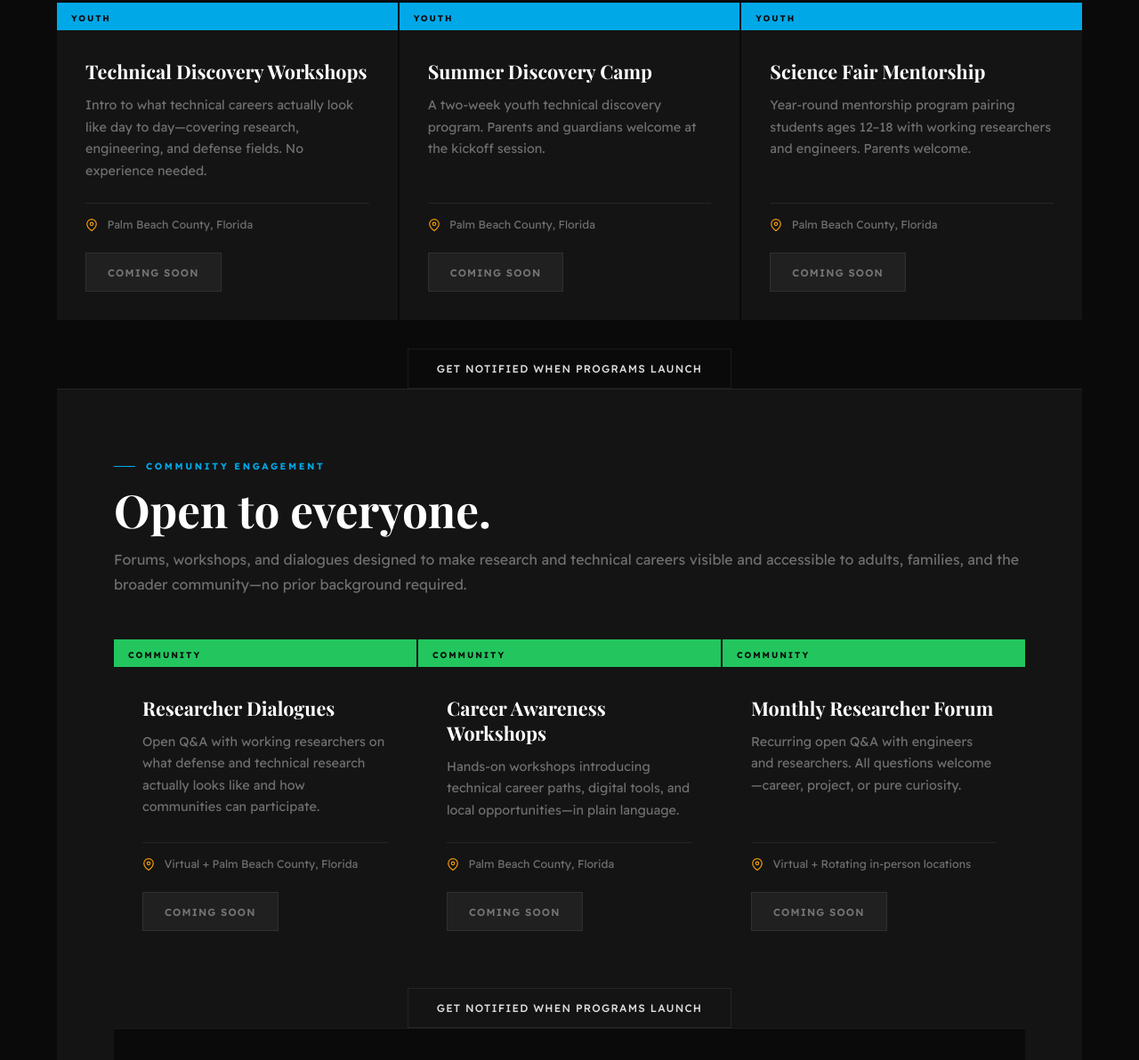
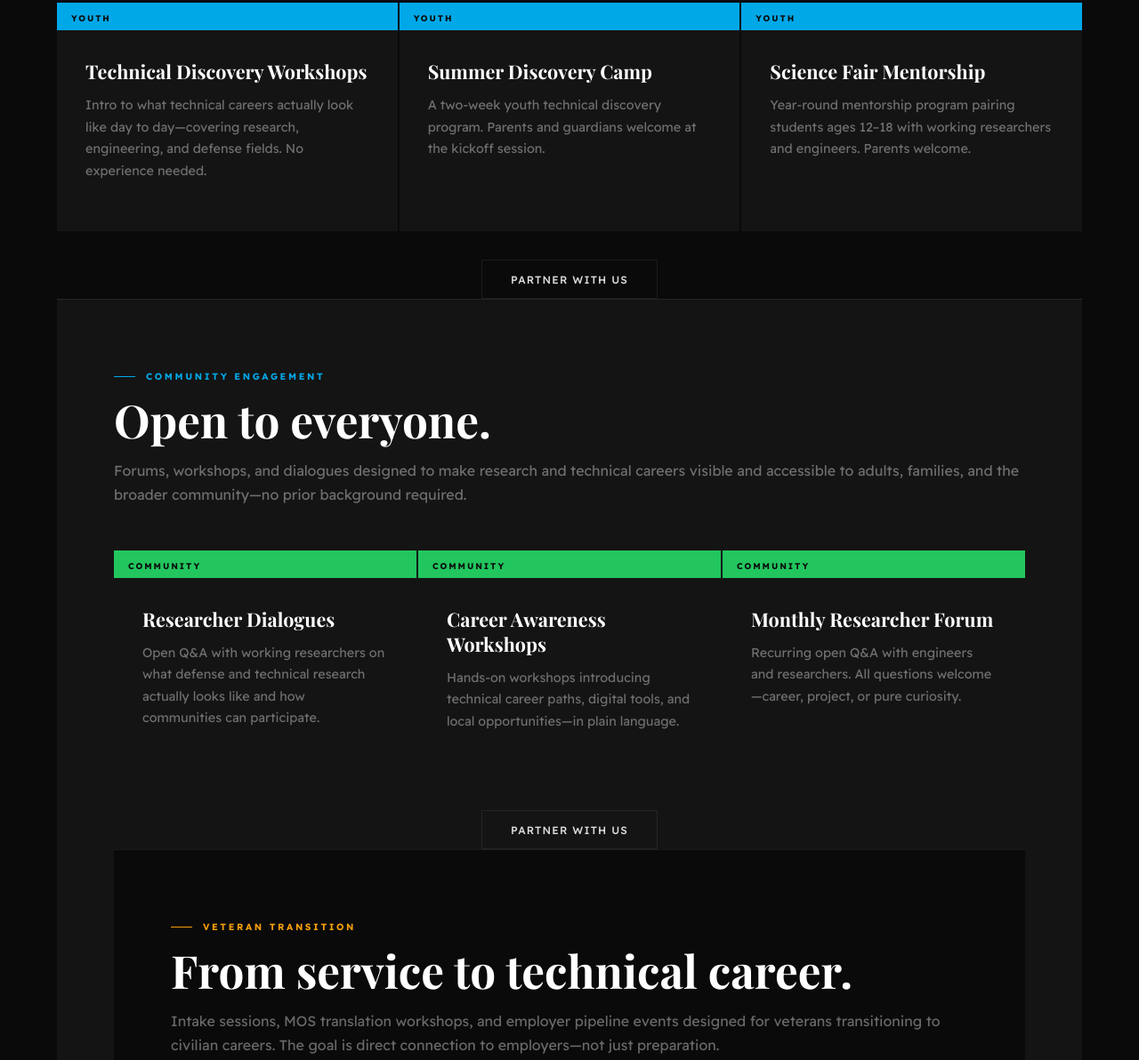
Before and after one commit to Latarence/signals-institute, a website: page events.html in a window 1280 px wide. Shown: the part 694-1886 px from the top of the page at 89% size. Drawn offline with nearby package versions, Linux system fonts and the light colour scheme; a web font is replaced by a local one.

Commit message:
refactor: simplify events page - remove location icons, coming soon buttons, update CTAs to partner with us

```diff
--- a/events.html
+++ b/events.html
@@ -83,16 +83,6 @@
         <div class="event-card-content">
           <h3>Technical Discovery Workshops</h3>
           <p>Intro to what technical careers actually look like day to day—covering research, engineering, and defense fields. No experience needed.</p>
-          <div class="event-card-details">
-            <div class="event-detail">
-              <svg width="14" height="14" viewBox="0 0 24 24" fill="none" stroke="currentColor" stroke-width="2">
-                <path d="M21 10c0 7-9 13-9 13s-9-6-9-13a9 9 0 0 1 18 0z"></path>
-                <circle cx="12" cy="10" r="3"></circle>
-              </svg>
-              <span>Palm Beach County, Florida</span>
-            </div>
-          </div>
-          <button class="btn-disabled" disabled>Coming soon</button>
         </div>
       </div>
 
@@ -101,16 +91,6 @@
         <div class="event-card-content">
           <h3>Summer Discovery Camp</h3>
           <p>A two-week youth technical discovery program. Parents and guardians welcome at the kickoff session.</p>
-          <div class="event-card-details">
-            <div class="event-detail">
-              <svg width="14" height="14" viewBox="0 0 24 24" fill="none" stroke="currentColor" stroke-width="2">
-                <path d="M21 10c0 7-9 13-9 13s-9-6-9-13a9 9 0 0 1 18 0z"></path>
-                <circle cx="12" cy="10" r="3"></circle>
-              </svg>
-              <span>Palm Beach County, Florida</span>
-            </div>
-          </div>
-          <button class="btn-disabled" disabled>Coming soon</button>
         </div>
       </div>
 
@@ -119,22 +99,12 @@
         <div class="event-card-content">
           <h3>Science Fair Mentorship</h3>
           <p>Year-round mentorship program pairing students ages 12–18 with working researchers and engineers. Parents welcome.</p>
-          <div class="event-card-details">
-            <div class="event-detail">
-              <svg width="14" height="14" viewBox="0 0 24 24" fill="none" stroke="currentColor" stroke-width="2">
-                <path d="M21 10c0 7-9 13-9 13s-9-6-9-13a9 9 0 0 1 18 0z"></path>
-                <circle cx="12" cy="10" r="3"></circle>
-              </svg>
-              <span>Palm Beach County, Florida</span>
-            </div>
-          </div>
-          <button class="btn-disabled" disabled>Coming soon</button>
         </div>
       </div>
     </div>
 
     <div style="margin-top:2rem; text-align:center;">
-      <a class="btn-ghost" href="contribute.html">Get notified when programs launch</a>
+      <a class="btn-ghost" href="contact.html">Partner with us</a>
     </div>
 
 <!-- COMMUNITY EVENTS -->
@@ -154,16 +124,6 @@
         <div class="event-card-content">
           <h3>Researcher Dialogues</h3>
           <p>Open Q&amp;A with working researchers on what defense and technical research actually looks like and how communities can participate.</p>
-          <div class="event-card-details">
-            <div class="event-detail">
-              <svg width="14" height="14" viewBox="0 0 24 24" fill="none" stroke="currentColor" stroke-width="2">
-                <path d="M21 10c0 7-9 13-9 13s-9-6-9-13a9 9 0 0 1 18 0z"></path>
-                <circle cx="12" cy="10" r="3"></circle>
-              </svg>
-              <span>Virtual + Palm Beach County, Florida</span>
-            </div>
-          </div>
-          <button class="btn-disabled" disabled>Coming soon</button>
         </div>
       </div>
 
@@ -172,16 +132,6 @@
         <div class="event-card-content">
           <h3>Career Awareness Workshops</h3>
           <p>Hands-on workshops introducing technical career paths, digital tools, and local opportunities—in plain language.</p>
-          <div class="event-card-details">
-            <div class="event-detail">
-              <svg width="14" height="14" viewBox="0 0 24 24" fill="none" stroke="currentColor" stroke-width="2">
-                <path d="M21 10c0 7-9 13-9 13s-9-6-9-13a9 9 0 0 1 18 0z"></path>
-                <circle cx="12" cy="10" r="3"></circle>
-              </svg>
-              <span>Palm Beach County, Florida</span>
-            </div>
-          </div>
-          <button class="btn-disabled" disabled>Coming soon</button>
         </div>
       </div>
 
@@ -190,22 +140,12 @@
         <div class="event-card-content">
           <h3>Monthly Researcher Forum</h3>
           <p>Recurring open Q&amp;A with engineers and researchers. All questions welcome—career, project, or pure curiosity.</p>
-          <div class="event-card-details">
-            <div class="event-detail">
-              <svg width="14" height="14" viewBox="0 0 24 24" fill="none" stroke="currentColor" stroke-width="2">
-                <path d="M21 10c0 7-9 13-9 13s-9-6-9-13a9 9 0 0 1 18 0z"></path>
-                <circle cx="12" cy="10" r="3"></circle>
-              </svg>
-              <span>Virtual + Rotating in-person locations</span>
-            </div>
-          </div>
-          <button class="btn-disabled" disabled>Coming soon</button>
         </div>
       </div>
     </div>
 
     <div style="margin-top:2rem; text-align:center;">
-      <a class="btn-ghost" href="contribute.html">Get notified when programs launch</a>
+      <a class="btn-ghost" href="contact.html">Partner with us</a>
     </div>
 
 <!-- VETERAN EVENTS -->
@@ -225,16 +165,6 @@
         <div class="event-card-content">
           <h3>Veteran Pathway Intake</h3>
           <p>Intake walkthrough, MOS translation examples, and overview of our employer pipeline. Bring your DD-214.</p>
-          <div class="event-card-details">
-            <div class="event-detail">
-              <svg width="14" height="14" viewBox="0 0 24 24" fill="none" stroke="currentColor" stroke-width="2">
-                <path d="M21 10c0 7-9 13-9 13s-9-6-9-13a9 9 0 0 1 18 0z"></path>
-                <circle cx="12" cy="10" r="3"></circle>
-              </svg>
-              <span>Palm Beach County, Florida</span>
-            </div>
-          </div>
-          <button class="btn-disabled" disabled>Coming soon</button>
         </div>
       </div>
 
@@ -243,16 +173,6 @@
         <div class="event-card-content">
           <h3>Defense &amp; Technical Careers Workshop</h3>
           <p>Exploring defense and technical career pathways. Translation of military experience to civilian technical roles.</p>
-          <div class="event-card-details">
-            <div class="event-detail">
-              <svg width="14" height="14" viewBox="0 0 24 24" fill="none" stroke="currentColor" stroke-width="2">
-                <path d="M21 10c0 7-9 13-9 13s-9-6-9-13a9 9 0 0 1 18 0z"></path>
-                <circle cx="12" cy="10" r="3"></circle>
-              </svg>
-              <span>Palm Beach County, Florida</span>
-            </div>
-          </div>
-          <button class="btn-disabled" disabled>Coming soon</button>
         </div>
       </div>
 
@@ -261,22 +181,12 @@
         <div class="event-card-content">
           <h3>Employer Showcase</h3>
           <p>Connect directly with defense contractors and technical employers actively hiring veterans. Resume reviews and on-site conversations.</p>
-          <div class="event-card-details">
-            <div class="event-detail">
-              <svg width="14" height="14" viewBox="0 0 24 24" fill="none" stroke="currentColor" stroke-width="2">
-                <path d="M21 10c0 7-9 13-9 13s-9-6-9-13a9 9 0 0 1 18 0z"></path>
-                <circle cx="12" cy="10" r="3"></circle>
-              </svg>
-              <span>Palm Beach County, Florida</span>
-            </div>
-          </div>
-          <button class="btn-disabled" disabled>Coming soon</button>
         </div>
       </div>
     </div>
 
     <div style="margin-top:2rem; text-align:center;">
-      <a class="btn-ghost" href="contribute.html">Get notified when programs launch</a>
+      <a class="btn-ghost" href="contact.html">Partner with us</a>
     </div>
 
 <!-- HOST SECTION -->
```
